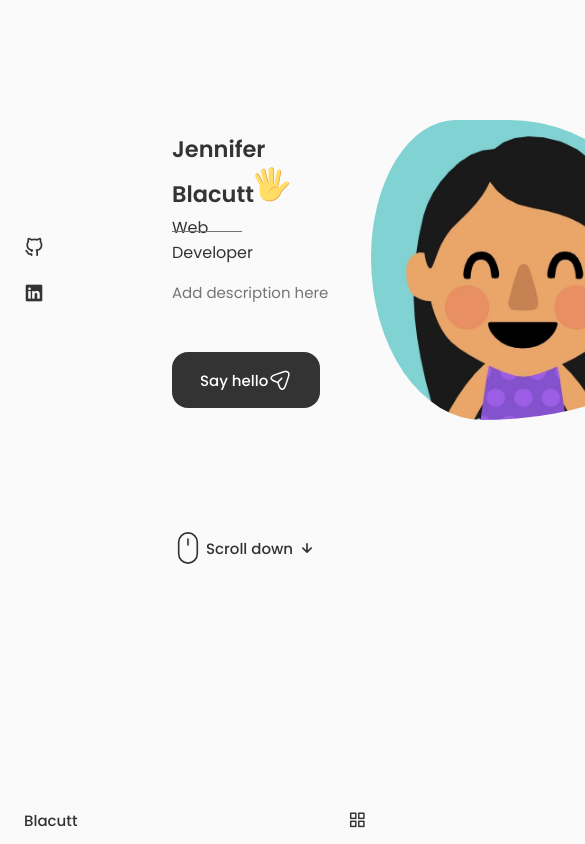
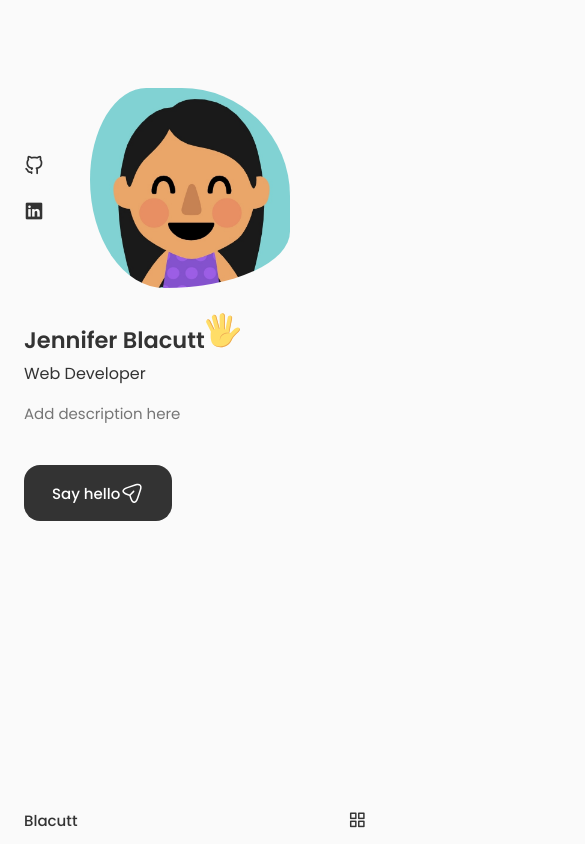
Before and after one commit to itsjennyb/Portfolio, a React (Create React App) app: page / in a window 390 px wide. Shown: the top 844 px of the page, 585 px wide, since content can reach past the window. Built offline with nearby package versions, Linux system fonts and the light colour scheme.

Commit message:
adding responsive css

```diff
--- a/src/components/home/home.css
+++ b/src/components/home/home.css
@@ -43,7 +43,7 @@
     margin-bottom: var(--mb-1);
 }
 
-.home_subtitle::before {
+/* .home_subtitle::before {
     content: '';
     position: absolute;
     width: 70px;
@@ -51,7 +51,7 @@
     background-color: var(--text-color);
     left: 0;
     top: 1rem;
-}
+ } NOT WORKING */
 
 .home_description {
     max-width: 400px;
@@ -114,3 +114,84 @@
     font-size: 1.25rem;
     color: var(--title-color);
 }
+
+/* BREAKPOINTS */
+/* large devices */
+@media screen and (max-width: 992px) {
+    .home_content {
+        grid-template-columns: 100px repeat(2, 1fr);
+        column-gap: 1.25rem;
+    }
+
+    .home_hand {
+        width: 26px;
+        height: 26px;
+    }
+
+    /* .home_subtitle {
+        padding-left: 3.75rem;
+        margin-bottom: var(--mb-1);
+    } */
+
+    /* .home_subtitle::before {
+        width: 42px;
+        top: 0.8rem;
+    } */
+
+    .home_description {
+        max-width: initial;
+        margin-bottom: var(--mb-2-5);
+    }
+
+    .home_img {
+        width: 250px;
+        height: 250px;
+        box-shadow: inset 0 0 0 8px rgb(255, 255, 255 / 30%);
+    }
+
+    .home_scroll {
+        margin-left: 7.5rem;
+    }
+
+
+  }
+
+  /* medium devices */
+  @media screen and (max-width: 768px) {
+    .home_content {
+        grid-template-columns: 0.5fr 3fr;
+        padding-top: 3.5rem;
+    }
+
+    .home_img {
+        order: initial;
+        justify-self: initial;
+    }
+
+    .home_data {
+        grid-column: 1/3;
+    }
+
+    .home_img {
+        box-shadow: inset 0 0 0 6px rgb(255, 255, 255 / 30%);
+        width: 200px;
+        height: 200px;
+    }
+
+    .home_scroll {
+        display: none;
+    }
+  }
+
+  /* small devices */
+  @media screen and (max-width: 350px) {
+    .home_img {
+        width: 180px;
+        height: 180px;
+    }
+
+    .home_hand {
+        width: 22px;
+        height: 22px;
+    }
+  }
```
